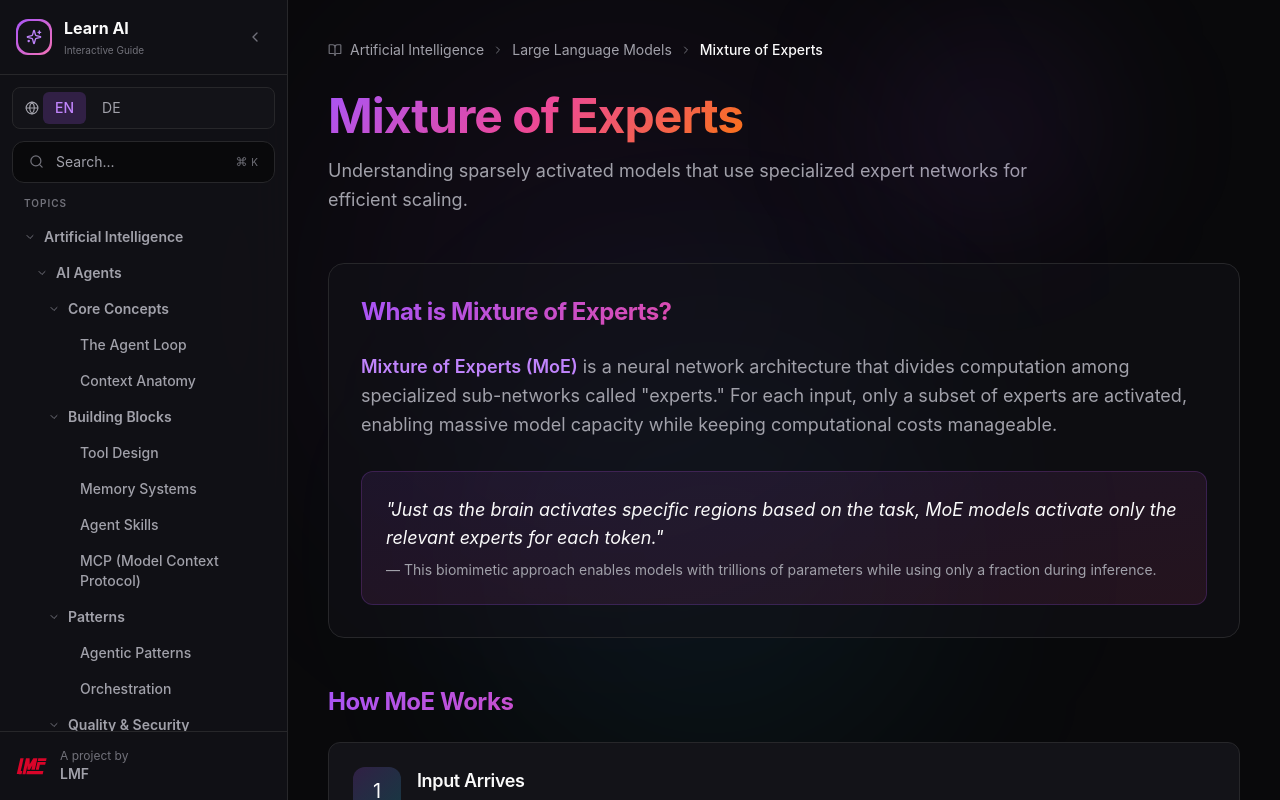
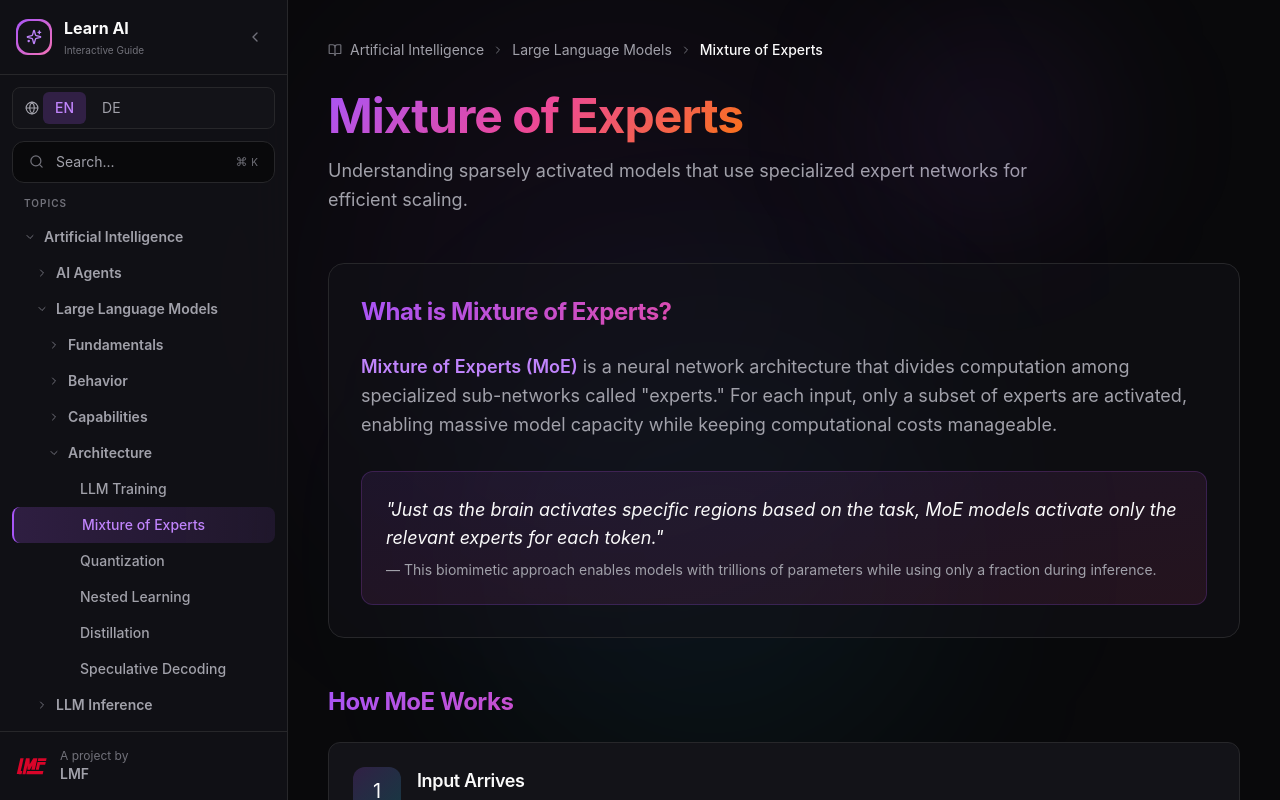
Before and after one commit to LoggeL/learn-guide, a Next.js app: page /en/ai/llm/moe in a window 1280 px wide. Shown: the top 800 px of the page. Built offline with nearby package versions, Linux system fonts and the light colour scheme.

Commit message:
fix: collapse sidebar by default, expand only active path; add batching to sidebar

```diff
--- a/src/components/layout/Sidebar.tsx
+++ b/src/components/layout/Sidebar.tsx
@@ -114,6 +114,7 @@ const topicTree: Topic[] = [
         nameKey: 'llm-inference',
         children: [
           { id: 'kv-cache', nameKey: 'kv-cache', path: '/ai/llm-inference/kv-cache' },
+          { id: 'batching', nameKey: 'batching', path: '/ai/llm-inference/batching' },
         ],
       },
       {
@@ -168,6 +169,15 @@ function flattenTopics(topicList: Topic[]): Topic[] {
   return result
 }
 
+function hasActivePath(topic: Topic, pathname: string, locale: string): boolean {
+  const localePath = topic.path ? `/${locale}${topic.path}` : undefined
+  if (localePath === pathname) return true
+  if (topic.children) {
+    return topic.children.some(child => hasActivePath(child, pathname, locale))
+  }
+  return false
+}
+
 function TopicNode({
   topic,
   level = 0,
@@ -182,11 +192,17 @@ function TopicNode({
   locale: string
 }) {
   const pathname = usePathname()
-  const [expanded, setExpanded] = useState(true)
+  const containsActive = useMemo(() => hasActivePath(topic, pathname, locale), [topic, pathname, locale])
+  const [expanded, setExpanded] = useState(containsActive)
   const hasChildren = topic.children && topic.children.length > 0
   const localePath = topic.path ? `/${locale}${topic.path}` : undefined
   const isActive = localePath === pathname
   const isFavourite = topic.id === 'logges-favourite-model'
+
+  // Update expanded state when active path changes (e.g. navigation)
+  useEffect(() => {
+    if (containsActive) setExpanded(true)
+  }, [containsActive])
 
   const rowClasses = clsx(
     'flex items-center gap-2 py-2 px-3 rounded-lg cursor-pointer transition-all duration-200',
```
